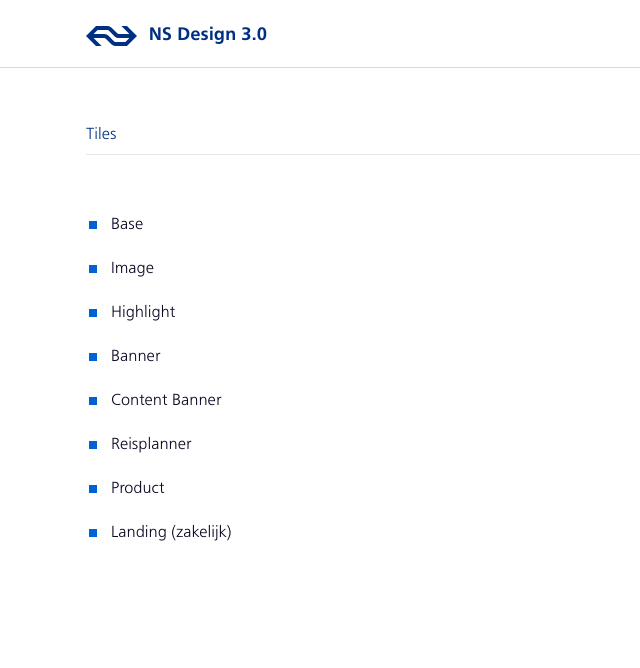
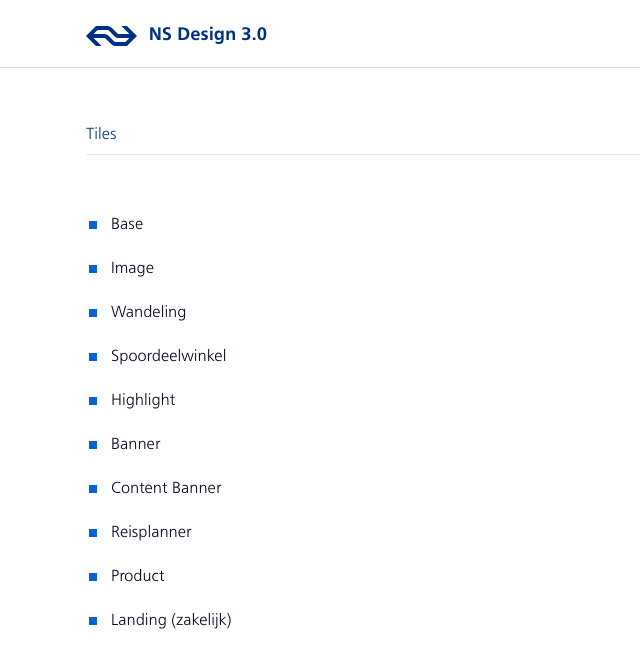
Before and after one commit to tdenheld/ns-design, a Jekyll site: the page built from _posts/2020-01-01-tiles.html, in a window 1280 px wide. Shown: the top 668 px of the page, without its empty margins (0-640 px from the left). Built offline with Jekyll 4.4.1, drawn with Linux system fonts in a browser that asks for light colours.

Commit message:
revert thema template to container

```diff
--- a/_posts/2020-01-01-tiles.html
+++ b/_posts/2020-01-01-tiles.html
@@ -17,6 +17,8 @@
         <ul>
             <li>Base</li>
             <li>Image</li>
+            <li>Wandeling</li>
+            <li>Spoordeelwinkel</li>
             <li>Highlight</li>
             <li>Banner</li>
             <li>Content Banner</li>
--- a/_posts/2020-02-02-generieke-thema.html
+++ b/_posts/2020-02-02-generieke-thema.html
@@ -82,8 +82,7 @@
             </div>
         </div>
     </div>
-    <div class="bg-white">
-        <div class="container container--section container--article bs-none" data-type="cms-ArticleContainer">
+    <div class="container container--section container--article bs-none br-8" data-type="cms-ArticleContainer">
         <section class="bodyItem bodyItem--textAndMediaVideo" data-type="cms-BodyItem-TextAndMediaVideo">
             <div class="bodyItem__text bodyItem__text--left bodyItem__text--video">
                 <div class="richText" data-controller="generic/ui/RichText"
@@ -312,4 +311,3 @@
         </div>
     </div>
 </div>
-</div>
```
Lines whose indentation alone changed are shown as unchanged.
